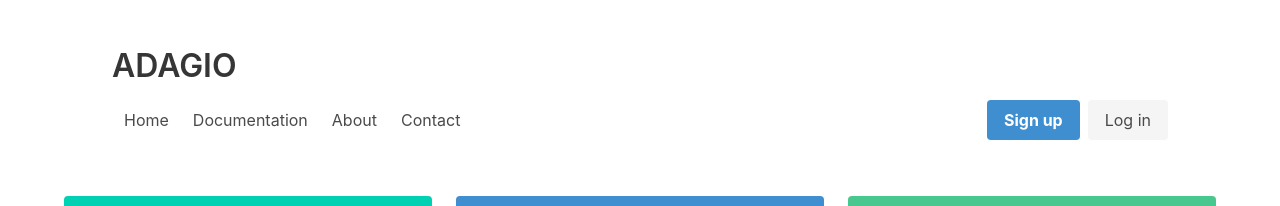
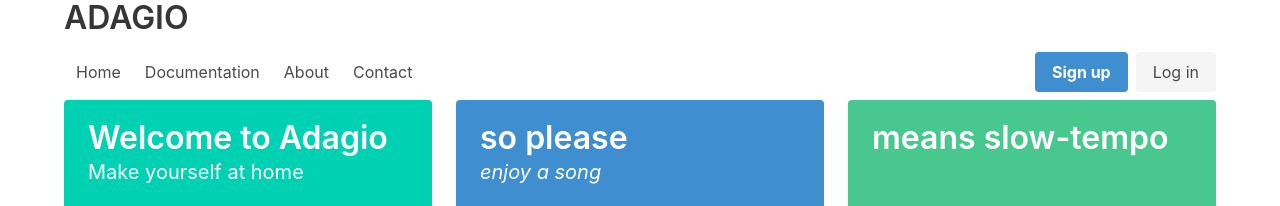
Before and after one commit to NicolaFolchi/comp426-finalproject, a website: page index.html in a window 1280 px wide. Shown: the top 206 px of the page. Drawn offline with nearby package versions, Linux system fonts and the light colour scheme.

Commit message:
fixed spacing

```diff
--- a/index.html
+++ b/index.html
@@ -1,14 +1,15 @@
 <!DOCTYPE html>
 <html>
+
 <head>
   <meta charset="UTF-8">
   <meta name="viewport" content="width=device-width, initial-scale=1.0">
   <title>Adagio</title>
-    <link rel="stylesheet" href="node_modules/bulma/css/bulma.css"/>
+  <link rel="stylesheet" href="node_modules/bulma/css/bulma.css" />
 </head>
+
 <body class="is-light">
   <div class="container">
-      <div class="hero-body">
     <div id="webTitle">
       <h1 class="title" style="padding-bottom:0.5rem;">ADAGIO</h1>
     </div>
@@ -43,7 +44,6 @@
           </div>
         </div>
       </nav>
-        </div>
     </div>
     <div id="webContent">
       <div class="tile is-ancestor">
@@ -92,4 +92,5 @@
     </div>
   </div>
 </body>
+
 </html>
```
Lines whose indentation alone changed are shown as unchanged.
